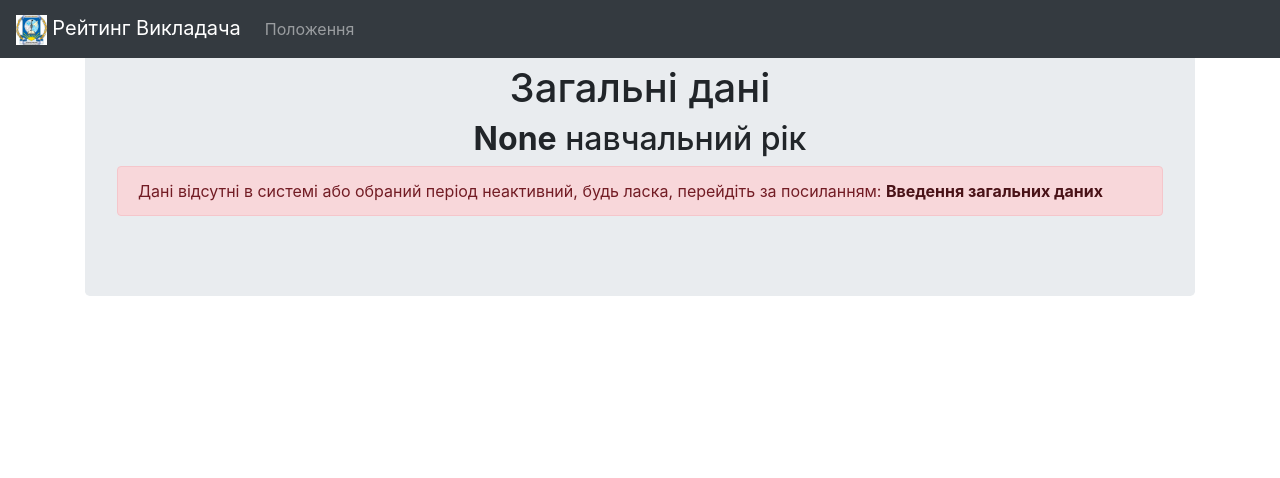
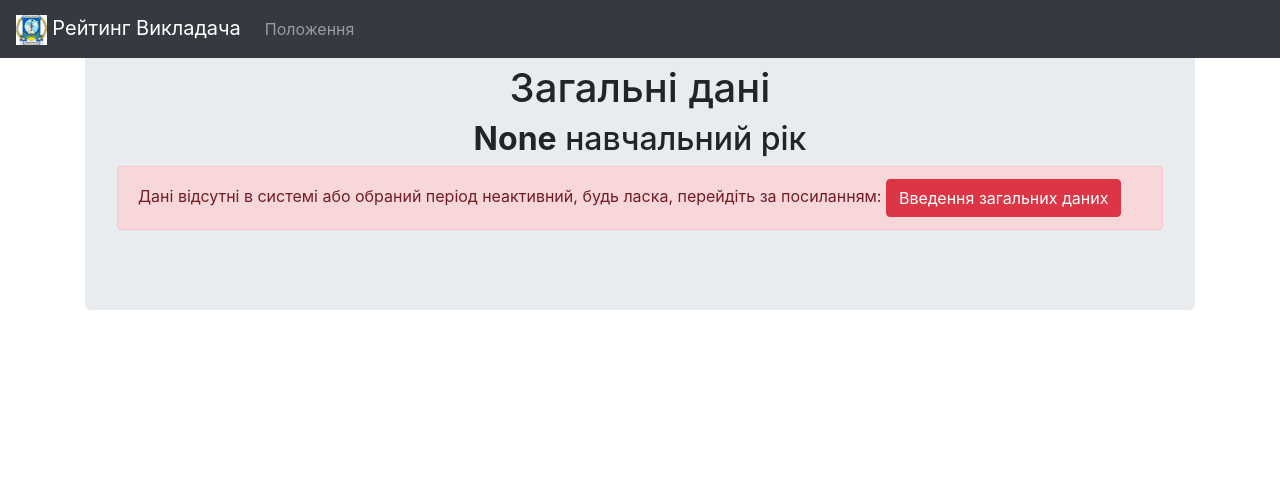
Before and after one commit to mihoff/dnu_academic_rating, a Django app: page /fillin/generic-report-data-view/ in a window 1280 px wide. Shown: the top 478 px of the page. Run offline with Django 3.2, Linux system fonts and the light colour scheme; data that the repository does not hold is empty; some libraries are stand-ins or nearby versions.

Commit message:
- improve UX on empty generic report

```diff
--- a/proxy_microsoft_oauth/admin.py
+++ b/proxy_microsoft_oauth/admin.py
@@ -10,15 +10,15 @@
     def has_add_permission(self, request):
         return False
 
-    @admin.display(description='Прізвище')
+    @admin.display(description="Ім'я по батькові")
     def user__first_name(self, obj):
         return obj.user.first_name if obj.user is not None else "N/A"
 
-    @admin.display(description='Ім\'я по батькові')
+    @admin.display(description="Прізвище")
     def user__last_name(self, obj):
         return obj.user.last_name if obj.user is not None else "N/A"
 
-    @admin.display(description='Електронна скриня')
+    @admin.display(description="Електронна скриня")
     def user__email(self, obj):
         return obj.user.email if obj.user is not None else "N/A"
 
--- a/proxy_microsoft_oauth/hooks.py
+++ b/proxy_microsoft_oauth/hooks.py
@@ -1,5 +1,3 @@
-from django.contrib.auth.models import User
-
 from proxy_microsoft_oauth.exceptions import DNUAuthHookException
 from user_profile.models import Profile
 
--- a/templates/base_report.html
+++ b/templates/base_report.html
@@ -12,7 +12,7 @@
     {% else %}
         <div class="alert alert-danger" role="alert">
             Дані відсутні в системі або обраний період неактивний, будь ласка, перейдіть за посиланням:
-            <a href="{% url 'generic_report_data_view' %}" class="alert-link">Введення загальних даних</a>
+            <a href="{% url 'generic_report_data_view' %}" class="btn btn-danger">Введення загальних даних</a>
         </div>
     {% endif %}
 {% endblock %}
--- a/templates/service_api/reports.html
+++ b/templates/service_api/reports.html
@@ -81,7 +81,7 @@
     {% else %}
         <div class="alert alert-danger" role="alert">
             Дані відсутні в системі або обраний період неактивний, будь ласка, перейдіть за посиланням:
-            <a href="{% url 'generic_report_data_view' %}" class="alert-link">Введення загальних даних</a>
+            <a href="{% url 'generic_report_data_view' %}" class="btn btn-danger">Введення загальних даних</a>
         </div>
     {% endif %}
 
```
